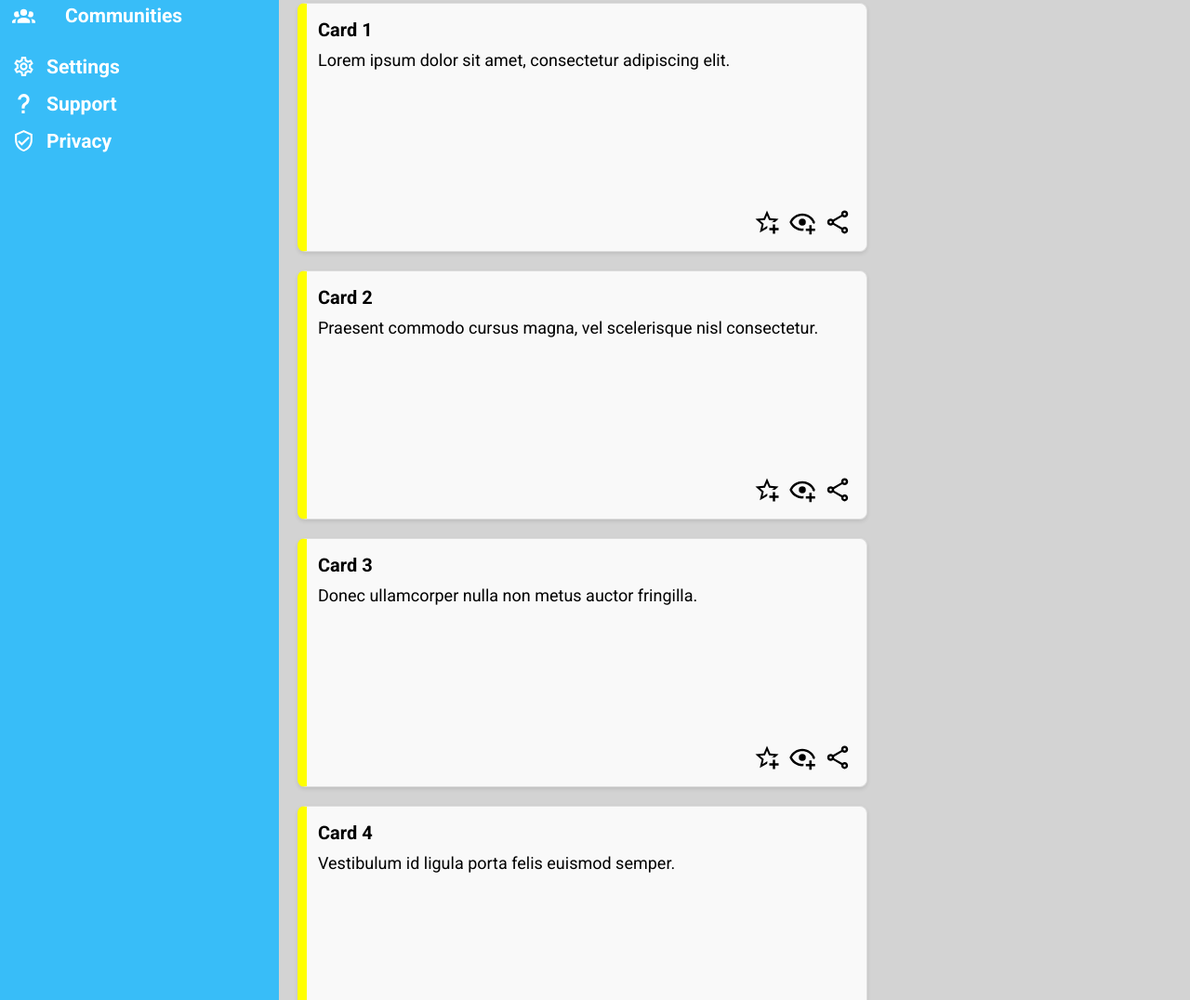
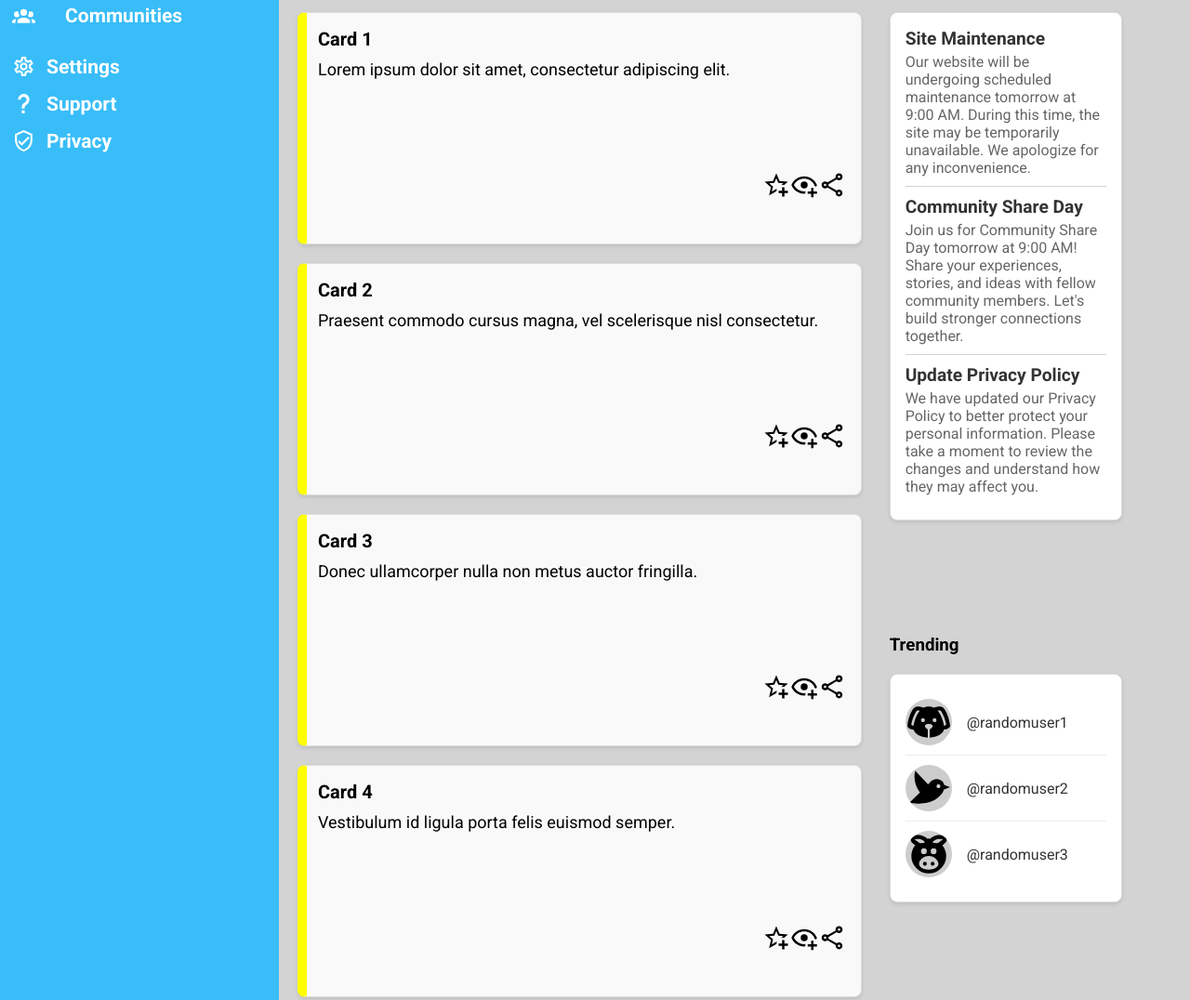
Before and after one commit to maicol240/DashBoard, a plain HTML site: page index.html in a window 1280 px wide. Shown: the part 239-1315 px from the top of the page at 93% size. Drawn offline with Linux system fonts and the light colour scheme.

Commit message:
Anoucement Board Complete Project Complete

```diff
--- a/index.html
+++ b/index.html
@@ -172,7 +172,55 @@
 
 
         </div>
+        <!-- CONTENT ENDS -->
         <div class="board">
+
+          <div class="announcement">
+            <h4>Site Maintenance</h4>
+            <p>Our website will be undergoing scheduled maintenance tomorrow at 9:00 AM. During this time, the site may be temporarily unavailable. We apologize for any inconvenience.</p>
+            <div class="divider"></div>
+
+            <h4>Community Share Day</h4>
+            <p>Join us for Community Share Day tomorrow at 9:00 AM! Share your experiences, stories, and ideas with fellow community members. Let's build stronger connections together.</p>
+            <div class="divider"></div>
+
+            <h4>Update Privacy Policy</h4>
+            <p>We have updated our Privacy Policy to better protect your personal information. Please take a moment to review the changes and understand how they may affect you.</p>
+
+          </div>
+
+         <div class="trending">
+
+          <h3>Trending</h2>
+            <div class="user-container">
+              <div class="user-row">
+                <div class="user-image">
+                  <img src="/img/dog.svg" alt="User Image" style="width: 100%; height: 100%; border-radius: 50%;">
+                </div>
+                <div class="username">@randomuser1</div>
+              </div>
+              <div class="user-row">
+                <div class="user-image">
+                  <img src="/img/bird.svg" alt="User Image" style="width: 100%; height: 100%; border-radius: 50%;">
+                </div>
+                <div class="username">@randomuser2</div>
+              </div>
+              <div class="user-row">
+                <div class="user-image">
+                  <img src="/img/pig.svg" alt="User Image" style="width: 100%; height: 100%; border-radius: 50%;">
+                </div>
+                <div class="username">@randomuser3</div>
+              </div>
+            </div>
+
+
+         </div>
+
+
+
+
+
+          </div>
 
         </div>
 
--- a/style.css
+++ b/style.css
@@ -146,6 +146,7 @@ body {
   border: var(--border);
   background-color: lightblue;
   grid-area: img;
+  margin-left: 10px;
 }
 
 .welcome h2 {
@@ -182,12 +183,13 @@ button {
   grid-template-columns: 2fr 1fr;
   grid-template-rows: min-content;
   padding: 20px 20px 0 20px;
-  gap: 20px;
+  gap: 30px;
 }
 
 .content {
   display: grid;
   grid-template-columns: repeat(auto-fit, minmax(350px, 1fr));
+  grid-auto-rows: 250px;
   gap: 20px;
 }
 
@@ -200,6 +202,8 @@ button {
   position: relative;
   padding-left: 12px;
   border-left: yellow solid 10px;
+  margin-bottom: 10px;
+  height: 250px;
 }
 
 .card-title {
@@ -208,17 +212,80 @@ button {
   font-weight: bolder;
 }
 .card-content {
-  height: 150px;
+  height: 100px;
   font-size: 18px;
 }
 
 .share {
   display: flex;
   justify-content: flex-end;
-  gap: 8px;
-  align-items: end;
+  height: 50px;
+
   margin-top: 20px;
 }
+
 .share > img {
   max-height: 30px;
 }
+
+.board {
+  max-width: 250px;
+  display: grid;
+  margin-right: 20px;
+  grid-template-rows: 1fr 1fr;
+  gap: 10px;
+}
+
+.announcement {
+  background-color: #fff;
+  border: 1px solid #ddd;
+  border-radius: 8px;
+  padding: 16px;
+  box-shadow: 0 2px 4px rgba(0, 0, 0, 0.1);
+  max-width: 400px;
+  height: fit-content;
+}
+.announcement h4 {
+  margin: 0;
+  font-size: 1.2em;
+  color: #333;
+}
+.announcement p {
+  margin: 4px 0 10px;
+  font-size: 1em;
+  color: #666;
+}
+.announcement .divider {
+  border-top: 1px solid lightgray;
+  margin: 10px 0;
+}
+
+.user-container {
+  background-color: #fff;
+  border: 1px solid #ddd;
+  border-radius: 8px;
+  padding: 16px;
+  box-shadow: 0 2px 4px rgba(0, 0, 0, 0.1);
+  max-width: 400px;
+  margin: 20px auto;
+  font-family: Arial, sans-serif;
+}
+.user-row {
+  display: flex;
+  align-items: center;
+  padding: 10px 0;
+}
+.user-row:not(:last-child) {
+  border-bottom: 1px solid #eee;
+}
+.user-image {
+  width: 50px;
+  height: 50px;
+  border-radius: 50%;
+  background-color: #ccc;
+  margin-right: 16px;
+}
+.username {
+  font-size: 1em;
+  color: #333;
+}
```
Also changed, not shown: img/pig.svg (added).
